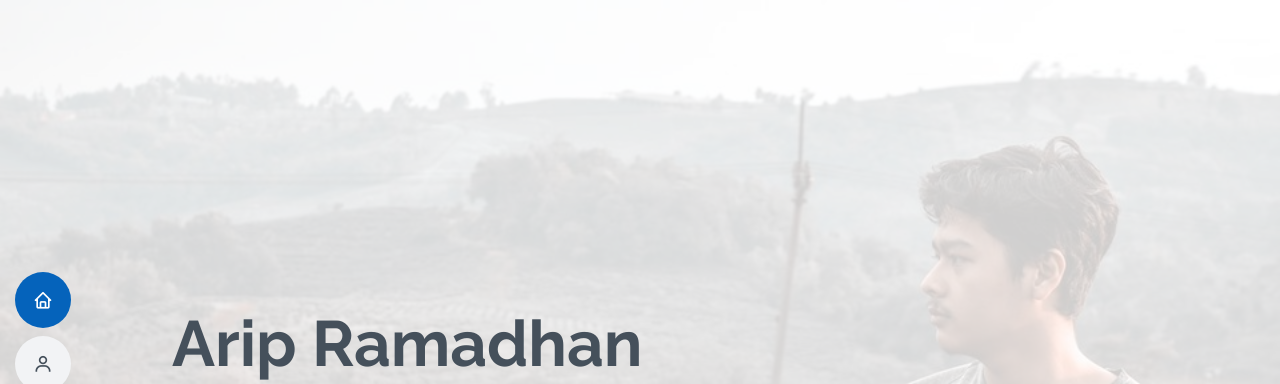
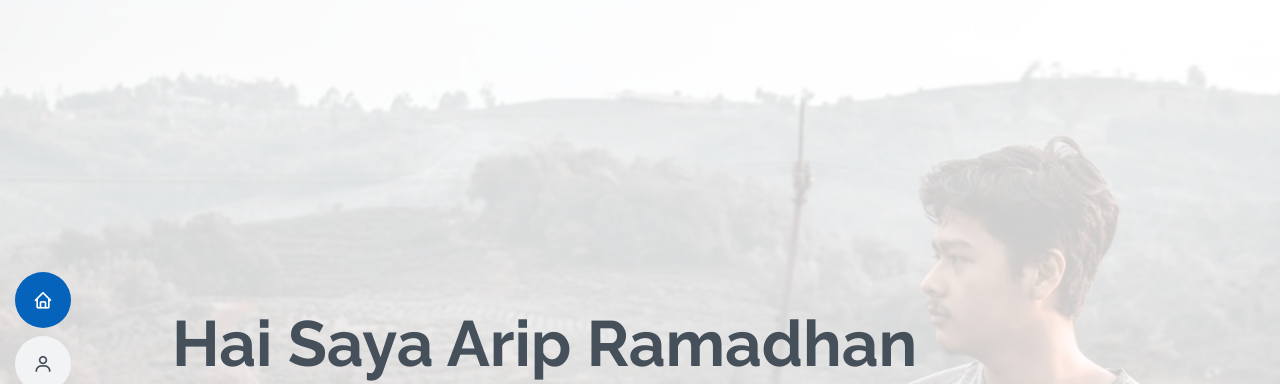
Before and after one commit to ariprmd/ariprmd.github.io, a plain HTML site: page index.html in a window 1280 px wide. Shown: the top 384 px of the page. Drawn offline with nearby package versions, Linux system fonts and the light colour scheme.

Commit message:
Update index.html

```diff
--- a/index.html
+++ b/index.html
@@ -59,7 +59,7 @@
   <!-- ======= Hero Section ======= -->
   <section id="hero" class="d-flex flex-column justify-content-center">
     <div class="container" data-aos="zoom-in" data-aos-delay="100">
-      <h1>Arip Ramadhan</h1>
+      <h1>Hai Saya Arip Ramadhan</h1>
       <p>Saya seorang <span class="typed" data-typed-items="Software Engineer | Network Engineer | Database Administrator | Graphic Designer"></span></p>
       <div class="social-links">
         <a href="https://twitter.com/Arip_Ramadhan45" class="twitter"><i class="bx bxl-twitter"></i></a>
```
